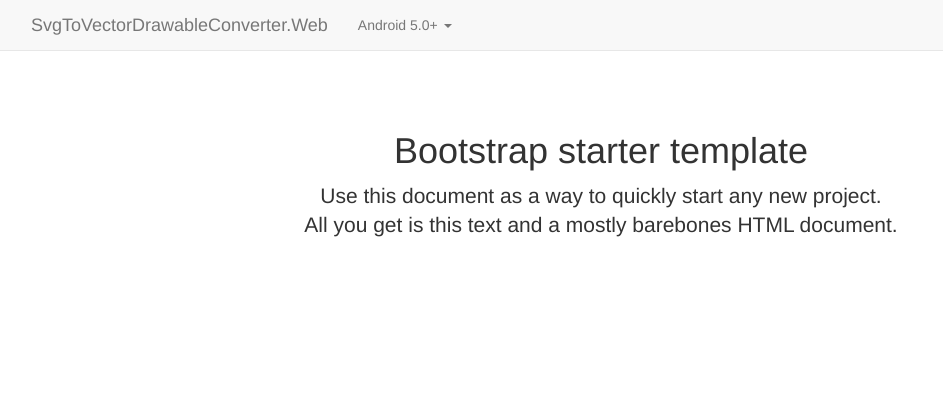
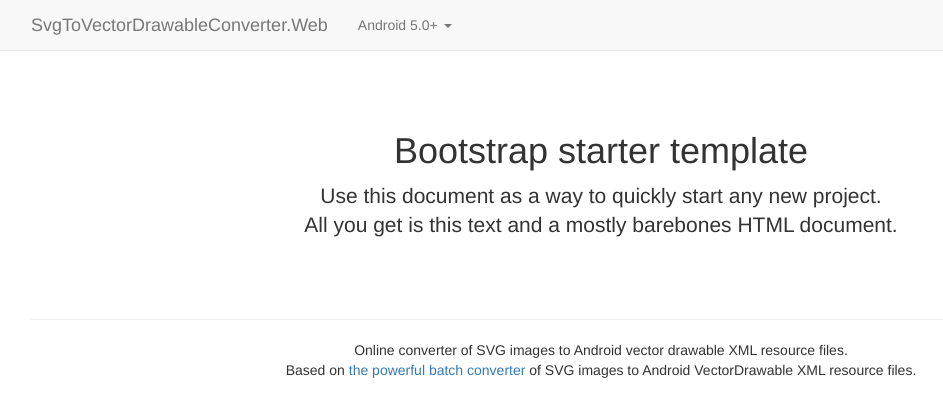
Before and after one commit to a-student/SvgToVectorDrawableConverter.Web, a plain HTML site: page index.html in a window 1280 px wide. Shown: the whole page, without its empty margins (39-982 px from the left). Drawn offline with nearby package versions, Linux system fonts and the light colour scheme.

Commit message:
Add footer

```diff
--- a/index.html
+++ b/index.html
@@ -55,6 +55,15 @@
             <p class="lead">Use this document as a way to quickly start any new project.<br> All you get is this text and a mostly barebones HTML document.</p>
         </div>
 
+        <hr>
+
+        <footer>
+            <p class="text-center">
+                Online converter of SVG images to Android vector drawable XML resource files.<br />
+                Based on <a href="https://github.com/a-student/SvgToVectorDrawableConverter">the powerful batch converter</a> of SVG images to Android VectorDrawable XML resource files.
+            </p>
+        </footer>
+
     </div><!-- /.container -->
 
 
```
